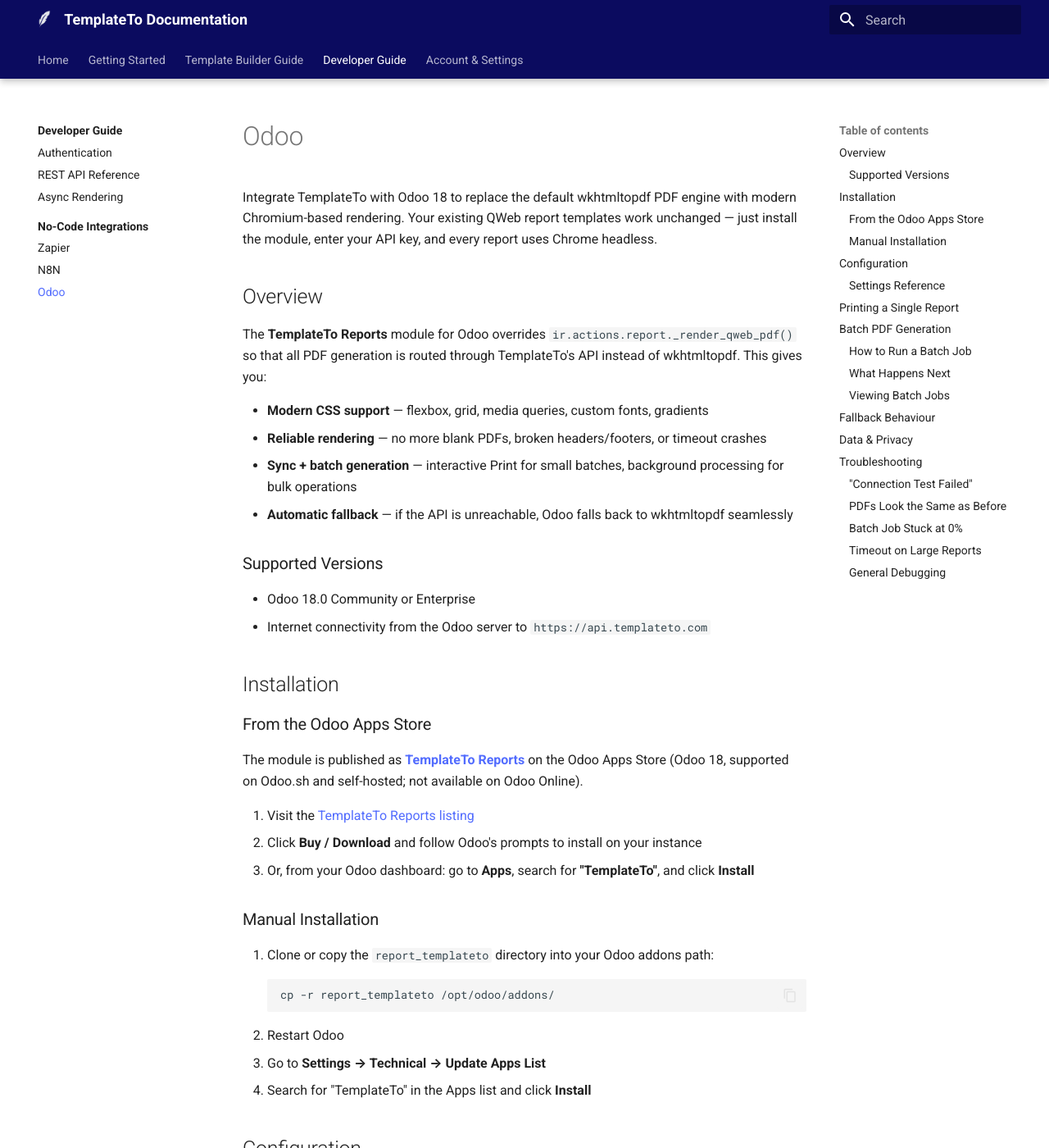
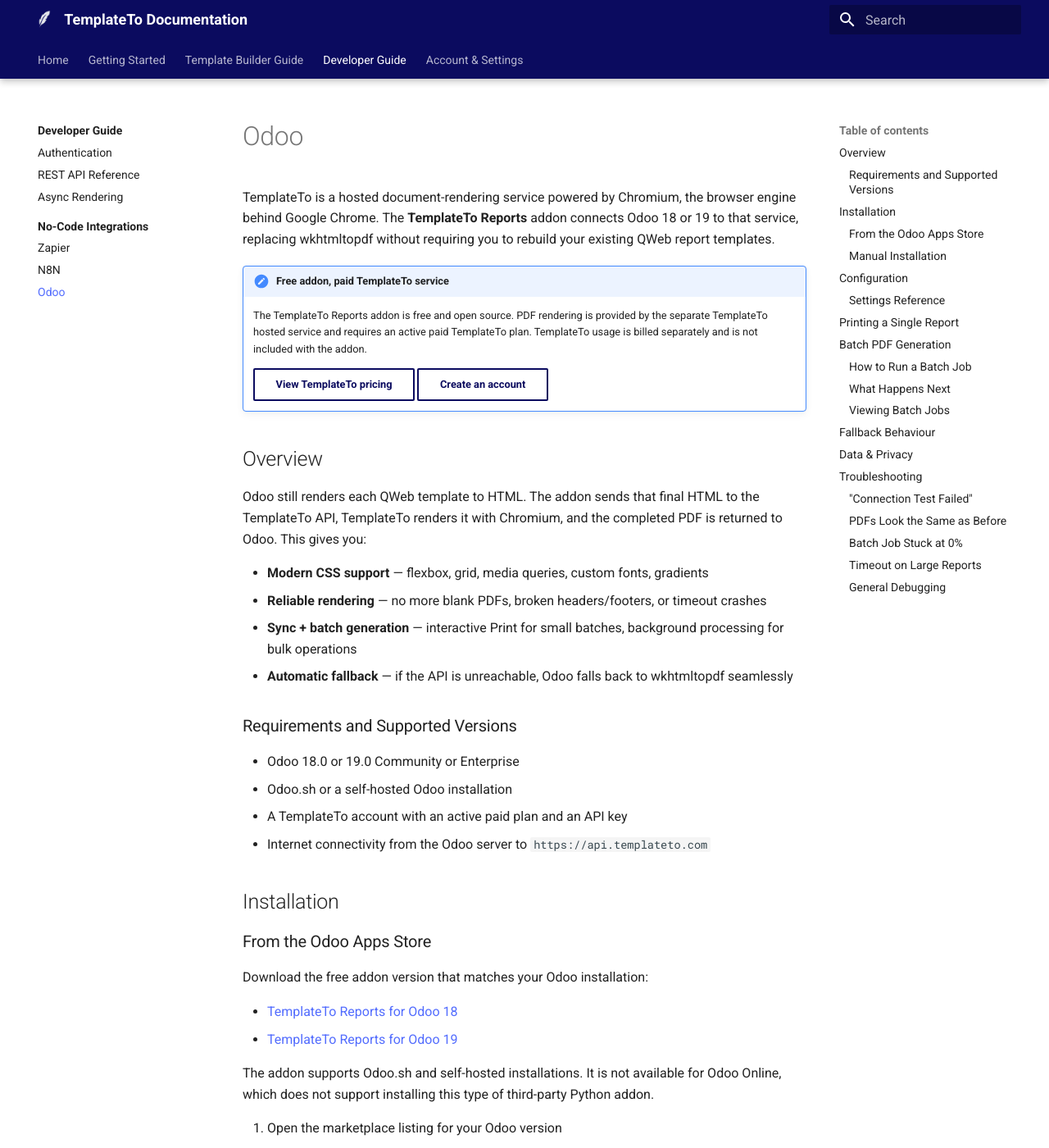
Before and after one commit to TemplateTo/TemplateTo.Docs, an MkDocs documentation site: the page built from docs/developer-guide/no-code/odoo.md, in a window 1280 px wide and 1400 px high. Shown: the whole window at 82% size. Built offline with MkDocs 1.6.1 and Material for MkDocs 9.7.7, drawn with Linux system fonts in a browser that asks for light colours; some of the changed text lies outside the part shown.

Commit message:
Update Odoo integration docs for versions 18 and 19

````diff
--- a/docs/developer-guide/no-code/odoo.md
+++ b/docs/developer-guide/no-code/odoo.md
@@ -1,37 +1,52 @@
 # Odoo
 
-Integrate TemplateTo with Odoo 18 to replace the default wkhtmltopdf PDF engine with modern Chromium-based rendering. Your existing QWeb report templates work unchanged — just install the module, enter your API key, and every report uses Chrome headless.
+TemplateTo is a hosted document-rendering service powered by Chromium, the browser engine behind Google Chrome. The **TemplateTo Reports** addon connects Odoo 18 or 19 to that service, replacing wkhtmltopdf without requiring you to rebuild your existing QWeb report templates.
+
+!!! important "Free addon, paid TemplateTo service"
+    The TemplateTo Reports addon is free and open source. PDF rendering is provided by the separate TemplateTo hosted service and requires an active paid TemplateTo plan. TemplateTo usage is billed separately and is not included with the addon.
+
+    [View TemplateTo pricing](https://templateto.com/#pricing){ .md-button } [Create an account](https://app.templateto.com/auth/signup){ .md-button }
 
 ## Overview
 
-The **TemplateTo Reports** module for Odoo overrides `ir.actions.report._render_qweb_pdf()` so that all PDF generation is routed through TemplateTo's API instead of wkhtmltopdf. This gives you:
+Odoo still renders each QWeb template to HTML. The addon sends that final HTML to the TemplateTo API, TemplateTo renders it with Chromium, and the completed PDF is returned to Odoo. This gives you:
 
 - **Modern CSS support** — flexbox, grid, media queries, custom fonts, gradients
 - **Reliable rendering** — no more blank PDFs, broken headers/footers, or timeout crashes
 - **Sync + batch generation** — interactive Print for small batches, background processing for bulk operations
 - **Automatic fallback** — if the API is unreachable, Odoo falls back to wkhtmltopdf seamlessly
 
-### Supported Versions
+### Requirements and Supported Versions
 
-- Odoo 18.0 Community or Enterprise
+- Odoo 18.0 or 19.0 Community or Enterprise
+- Odoo.sh or a self-hosted Odoo installation
+- A TemplateTo account with an active paid plan and an API key
 - Internet connectivity from the Odoo server to `https://api.templateto.com`
 
 ## Installation
 
 ### From the Odoo Apps Store
 
-The module is published as **[TemplateTo Reports](https://apps.odoo.com/apps/modules/18.0/report_templateto)** on the Odoo Apps Store (Odoo 18, supported on Odoo.sh and self-hosted; not available on Odoo Online).
+Download the free addon version that matches your Odoo installation:
 
-1. Visit the [TemplateTo Reports listing](https://apps.odoo.com/apps/modules/18.0/report_templateto)
-2. Click **Buy / Download** and follow Odoo's prompts to install on your instance
-3. Or, from your Odoo dashboard: go to **Apps**, search for **"TemplateTo"**, and click **Install**
+- [TemplateTo Reports for Odoo 18](https://apps.odoo.com/apps/modules/18.0/report_templateto)
+- [TemplateTo Reports for Odoo 19](https://apps.odoo.com/apps/modules/19.0/report_templateto)
+
+The addon supports Odoo.sh and self-hosted installations. It is not available for Odoo Online, which does not support installing this type of third-party Python addon.
+
+1. Open the marketplace listing for your Odoo version
+2. Click **Download** and follow Odoo's prompts to install it
+3. Alternatively, open **Apps** in Odoo, search for **"TemplateTo"**, and click **Install**
+4. [Create a TemplateTo account](https://app.templateto.com/auth/signup), select a paid plan, and [generate an API key](https://app.templateto.com/generate/api-keys)
 
 ### Manual Installation
 
-1. Clone or copy the `report_templateto` directory into your Odoo addons path:
+1. Clone the branch that matches your Odoo major version. For Odoo 19:
    ```bash
-   cp -r report_templateto /opt/odoo/addons/
+   git clone --branch 19.0 --single-branch https://github.com/TemplateTo/TemplateTo.Odoo.git
+   cp -r TemplateTo.Odoo/report_templateto /opt/odoo/addons/
    ```
+   Use `--branch 18.0` for Odoo 18.
 2. Restart Odoo
 3. Go to **Settings → Technical → Update Apps List**
 4. Search for "TemplateTo" in the Apps list and click **Install**
@@ -49,14 +64,14 @@
 ![TemplateTo settings in Odoo](../../images/odoo-settings.png)
 
 !!! tip
-    Don't have an API key yet? [Create a free account](https://app.templateto.com) and generate one from **Settings → API Keys**. See the [API keys documentation](../../account/api-keys.md) for details.
+    Don't have an API key yet? [Create a TemplateTo account](https://app.templateto.com/auth/signup), select a paid plan, and then [generate an API key](https://app.templateto.com/generate/api-keys). See the [API keys documentation](../../account/api-keys.md) for details.
 
 ### Settings Reference
 
 | Setting | Default | Description |
 |---------|---------|-------------|
 | Enable TemplateTo | Off | Global toggle — when off, Odoo uses wkhtmltopdf as normal |
-| API Key | — | Your TemplateTo API key |
+| API Key | — | API key from your paid TemplateTo account |
 | API Endpoint | `https://api.templateto.com` | Only change if directed by TemplateTo support |
 | Fallback to wkhtmltopdf | On | Automatically use wkhtmltopdf if the TemplateTo API is unreachable |
 | Batch threshold | 20 | Number of records above which batch generation is used instead of sync |
@@ -104,7 +119,7 @@
 ### Viewing Batch Jobs
 
 !!! note
-    The batch jobs menu is under **Settings → Technical**, which is only visible when [developer mode](https://www.odoo.com/documentation/18.0/applications/general/developer_mode.html) is enabled. Activate it via **Settings → Developer Tools → Activate the developer mode**.
+    The batch jobs menu is under **Settings → Technical**, which is only visible when [developer mode](https://www.odoo.com/documentation/19.0/applications/general/developer_mode.html) is enabled. Activate it via **Settings → Developer Tools → Activate the developer mode**.
 
 Go to **Settings → Technical → TemplateTo Batch Jobs** to see all batch jobs, their progress, and download completed results.
 
@@ -140,7 +155,7 @@
 
 ### "Connection Test Failed"
 
-- Verify your API key is correct — copy it fresh from [app.templateto.com](https://app.templateto.com)
+- Verify your API key is correct — copy it fresh from the [TemplateTo API Keys page](https://app.templateto.com/generate/api-keys)
 - Check that your Odoo server can reach `https://api.templateto.com` (firewall/proxy rules)
 - If using a custom endpoint, verify the URL is correct
 
````
Also changed, not shown: docs/developer-guide/no-code/index.md (+7 -6 lines).
